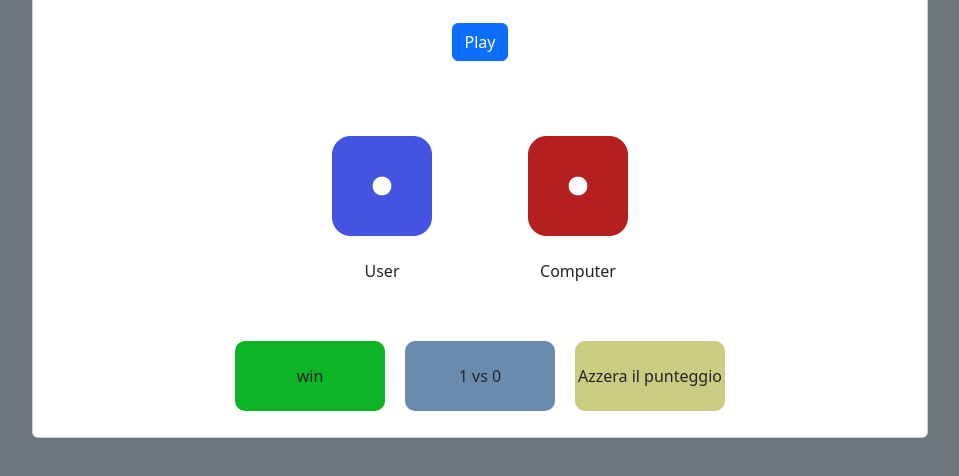
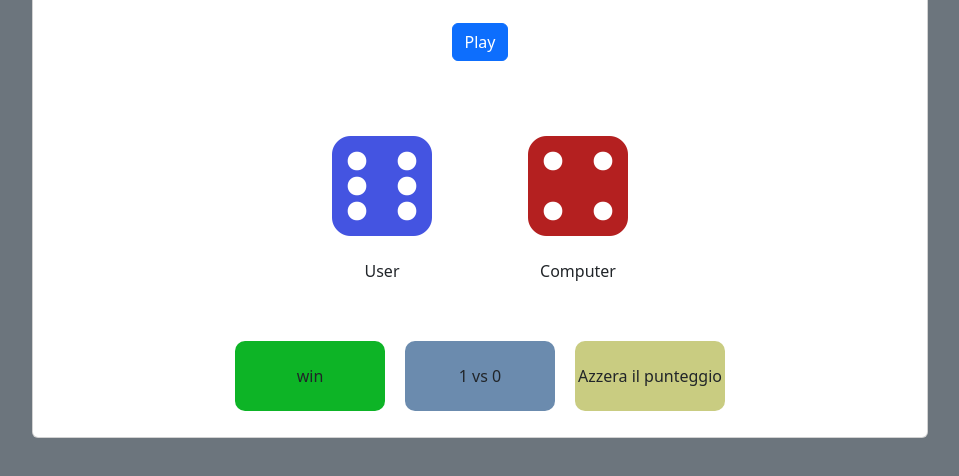
Before and after one commit to Adriatik-Berdufi/js-mail-dadi, a plain HTML site: page dadi/index.html in a window 1280 px wide. Both pictures are taken after a click on the button "Play". Shown: the part 314-790 px from the top of the page, without its empty margins (160-1119 px from the left). Drawn offline with nearby package versions, Linux system fonts and the light colour scheme.

Commit message:
add coment

```diff
--- a/dadi/index.html
+++ b/dadi/index.html
@@ -25,12 +25,12 @@
           <div class="d-flex flex-row justify-content-center align-items-center">
               <!--dado user-->
               <div class="m-5">
-                <i class="bi bi-dice-1-fill dado" id="dado-user"></i>
+                <div id="diceUser"></div>
                 <div>User</div>
               </div>
               <!--dado Computer-->
               <div class="m-5">
-                <i class="bi bi-dice-1-fill dado" id="dado-computer"></i>
+                <div id="diceComputer"></div>
                 <div>Computer</div>
               </div>
           </div>
--- a/dadi/main.js
+++ b/dadi/main.js
@@ -1,29 +1,54 @@
-const diceFace = [1,2,3,4,5,6];
-let userScore = 0;
-let computerScore = 0;
+// elementi Html
+const diceUser = document.getElementById("diceUser");
+const diceComputer = document.getElementById("diceComputer");
 const play = document.getElementById("play");
 const reset =document.getElementById("reset");
 const score = document.getElementById("score") ;
 const result = document.getElementById("result");
+
+// array valori dado
+const diceFace = [1,2,3,4,5,6];
+
+// variabili score
+let userScore = 0;
+let computerScore = 0;
+
+// variabile per mod il contenuto del div per il risultato di ogni lancio
 let startResult = "startResult";
-// random 2 numeri
-//Play
 
-// impostiamo un ciclo per 9 partite
+// variabile inizio conteggio lanci
 let partita = 0;
+
+//pulsante in ascolto per iniziare le partita e lanciare i dadi
 play.addEventListener('click' ,function(){
 
+    //logica gioco
     if(partita < 3){
+
+        // dado random per user
         let user = diceFace[Math.floor(Math.random() * 6)];
-        console.log(user);
-        console.log("VS");
+
+        // aggiungi el in html
+        let dice = `
+            <i class="bi bi-dice-${user}-fill dado dado-user"></i>
+        `
+        diceUser.innerHTML = dice;
+
+       // dado random per computer
         let computer = diceFace[Math.floor(Math.random() * 6)];
-        console.log(computer);
+
+        // aggiungi el in html
+         dice = `
+            <i class="bi bi-dice-${computer}-fill dado dado-computer"></i>
+        `
+        diceComputer.innerHTML = dice;
+
+        //variabile per cambiare la classe per il risultato win, lose or drow
         let results;
 
 
         // troviamo il piu grande
-        // assegnamo 1 punto al vincitore
+
         if(user > computer){
 
             results = "win";
@@ -38,17 +63,14 @@ play.addEventListener('click' ,function(){
         }else{
             results = "drow";
         }
-        console.log("startResult:", startResult);
-        console.log("results:", results);
+        //replace classe win lose or drow
         result.classList.replace(`${startResult}`, `${results}`);
+        startResult = results;
 
-        startResult = results;
-        console.log(startResult);
+        // assegnamo 1 punto al vincitore
+        partita ++;
 
-
-        partita ++;
-        console.log(3 - partita);
-
+        // agginge el htm result
         result.innerHTML = results;
         score.innerHTML = ` ${userScore} vs ${computerScore}`;
 
@@ -56,14 +78,13 @@ play.addEventListener('click' ,function(){
 
 
 });
+
+//pulsante in ascolto per azzerare la partita
 reset.addEventListener('click' ,function(){
     partita = 0;
     userScore = 0;
     computerScore = 0;
-
     result.innerHTML = "Risultato";
     score.innerHTML = ` ${userScore} vs ${computerScore}`;
 
-
-
 });
--- a/dadi/style.css
+++ b/dadi/style.css
@@ -5,10 +5,10 @@
 .dado{
     font-size: 100px;
 }
-#dado-user{
+.dado-user{
     color:rgb(68, 84, 225);
 }
-#dado-computer{
+.dado-computer{
     color: rgb(180, 32, 32);
 }
 .box{
```
